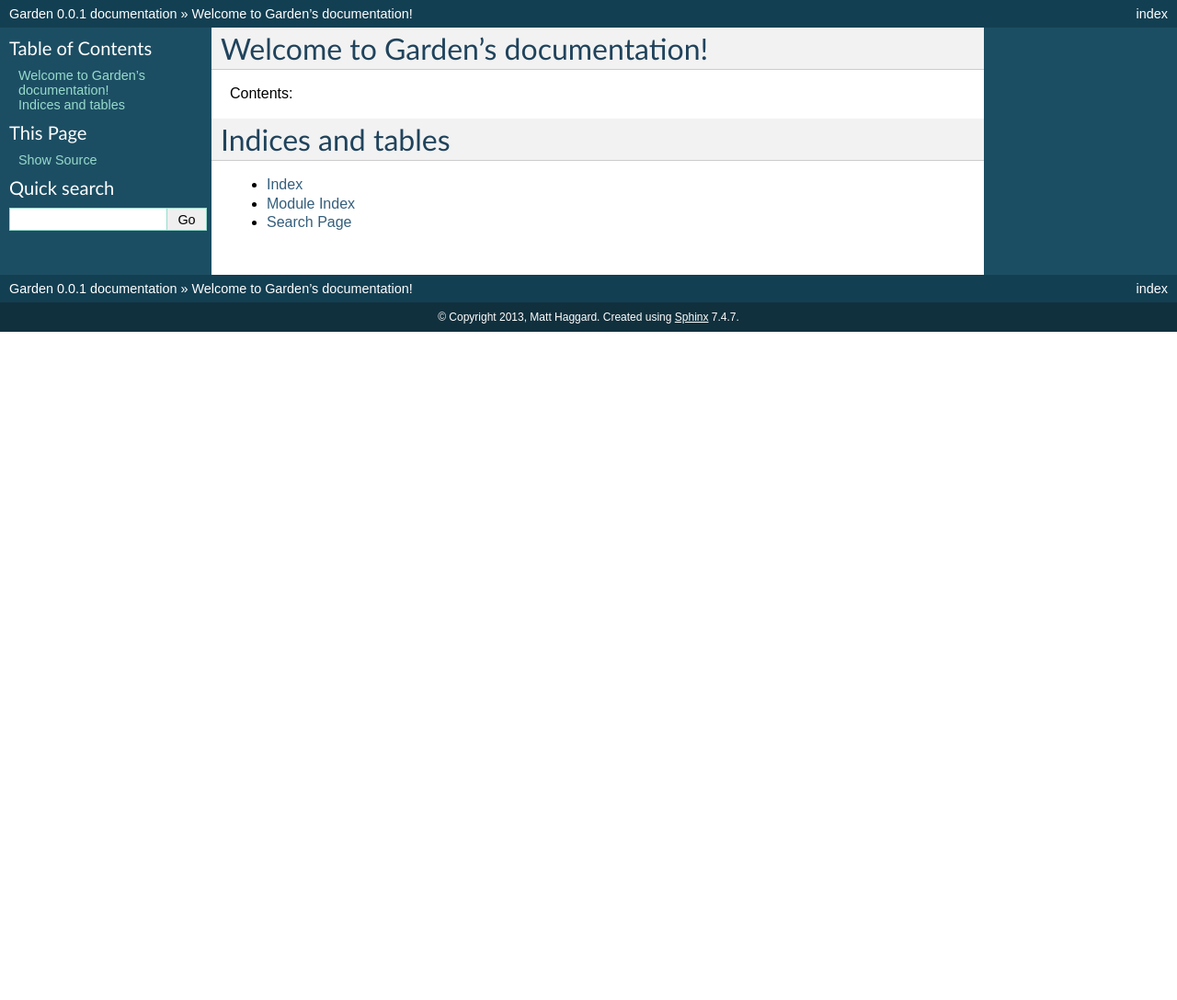
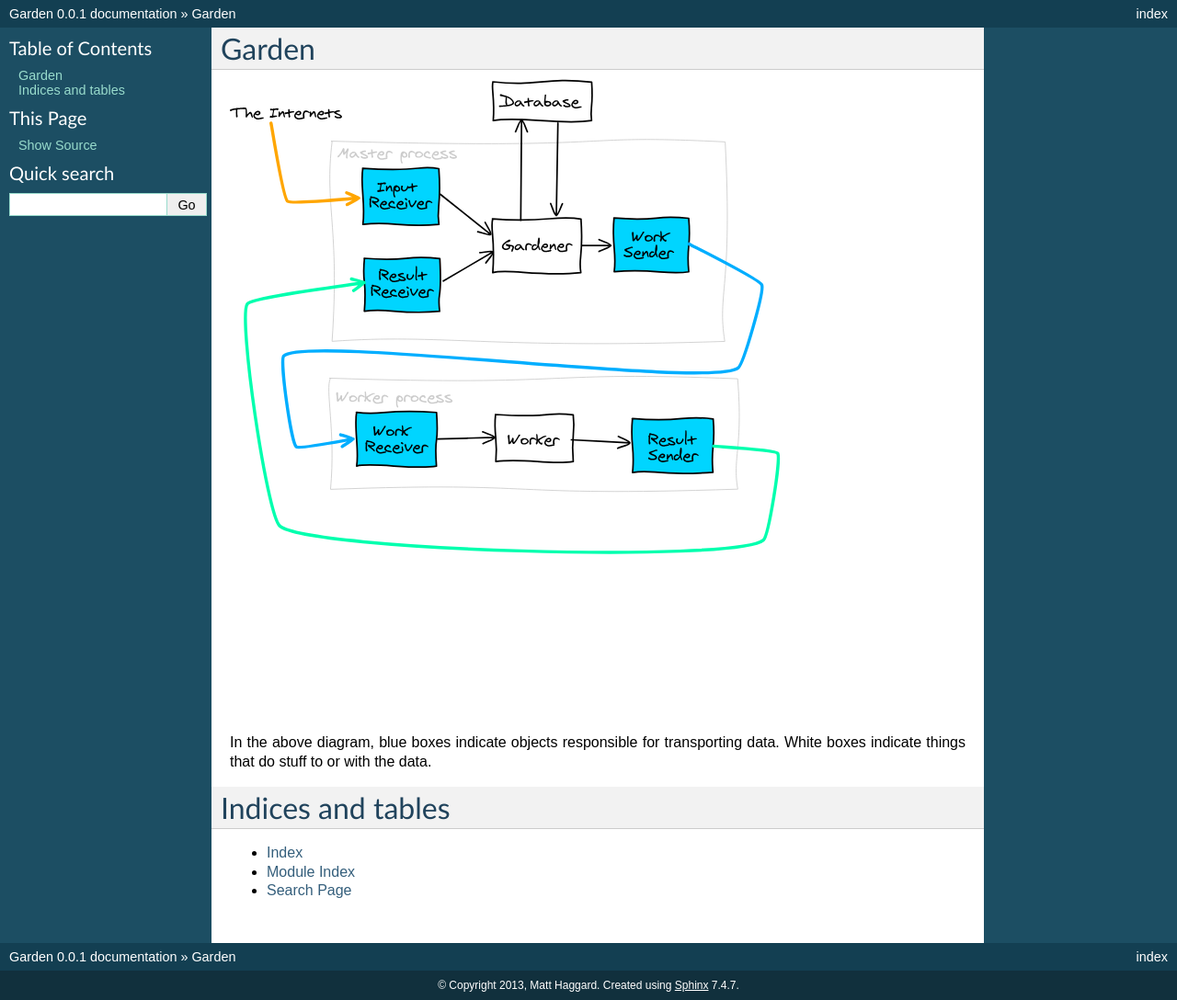
Before and after one commit to iffy/garden, a Sphinx documentation site: the page built from docs/index.rst, in a window 1280 px wide. Shown: the whole page at 92% size. Built offline with Sphinx 7.4.7, drawn with Linux system fonts in a browser that asks for light colours; before the commit the page ends 900 px from its top, so only the background shows below that.

Commit message:
Initial diagram

```diff
--- a/docs/index.rst
+++ b/docs/index.rst
@@ -1,15 +1,12 @@
-.. Garden documentation master file, created by
-   sphinx-quickstart on Fri Jan 11 08:47:39 2013.
-   You can adapt this file completely to your liking, but it should at least
-   contain the root `toctree` directive.
+Garden
+===============================================================================
 
-Welcome to Garden's documentation!
-==================================
 
-Contents:
+.. image:: _static/process-diagram.svg
 
-.. toctree::
-   :maxdepth: 2
+
+In the above diagram, blue boxes indicate objects responsible for transporting
+data.  White boxes indicate things that do stuff to or with the data.
 
 
 
```
Also changed, not shown: docs/_static/process-diagram.svg (added), 1 other file.
